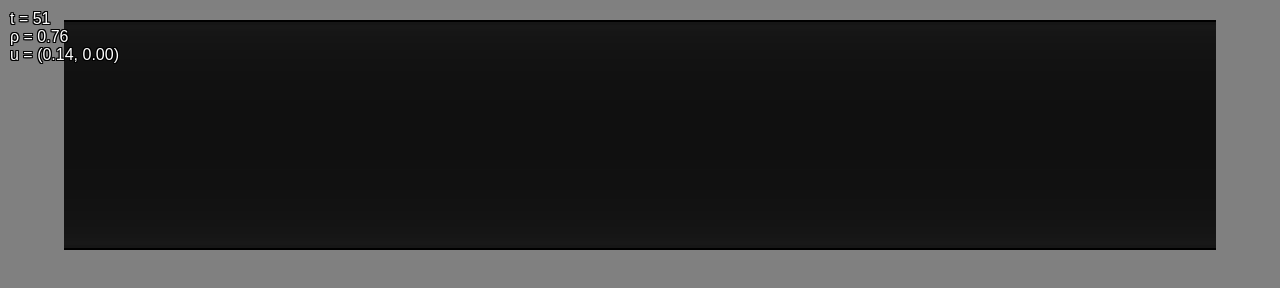
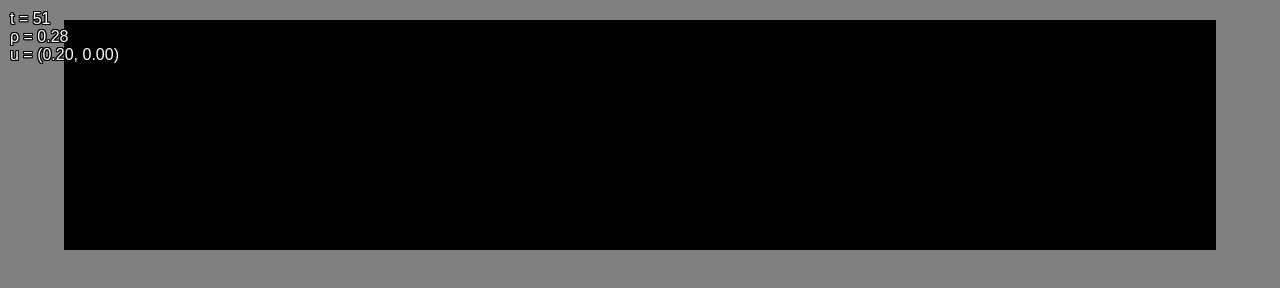
Before and after one commit to k-j0/channel-flows, a plain HTML site: page index.html in a window 1280 px wide. Drawn offline with nearby package versions, Linux system fonts and the light colour scheme; animation ran at ten frames a second.

Commit message:
Delegate renderer to external class

```diff
--- a/index.html
+++ b/index.html
@@ -14,6 +14,7 @@
 
     <!-- Include source files  -->
     <script src='plots.js'></script>
+    <script src='renderer.js'></script>
     <script src='lbm.js'></script>
 
     <style>
@@ -45,43 +46,13 @@
 
             // Simulation parameters
             let simParams = new D2Q9.Parameters();
-            simParams.width = 20;
-            simParams.height = 100;
+            simParams.width = 30;
+            simParams.height = 30;
             simParams.kinematicViscosity = 0.5;
             simParams.initialDensity = 1.0;
             simParams.force = new THREE.Vector2(5e-8, 0);
 
-
-
-            // Utility function to clamp between two values
-            const clamp = (v, m, M) => Math.min(Math.max(v, m), M);
-
-            // Initialise Three.js renderer
-            const width = window.innerWidth * 0.9;
-            const height = width * 0.2;
-            const renderer = new THREE.WebGLRenderer({ antialias: true });
-            renderer.setSize(width, height);
-            renderer.domElement.style.margin = '20px auto';
-            document.body.appendChild(renderer.domElement);
-            const camera = new THREE.OrthographicCamera(-0.5, 0.5, 0.5, -0.5, 0.1, 10); // x=-0.5..0.5, y=-0.5..0.5 view
-
-            // Create data texture to hold results
-            const data = new Uint8Array(3 * simParams.width * simParams.height);
-            const texture = new THREE.DataTexture(data, simParams.width, simParams.height, THREE.RGBFormat);
-
-            // Show texture on 0..1 plane mesh
-            const scene = new THREE.Scene();
-            const plane = new THREE.Mesh(new THREE.PlaneGeometry(1, 1), new THREE.MeshBasicMaterial({
-                map: texture // bind data texture to plane mesh
-            }));
-            plane.position.z = -1;
-            scene.add(plane);
-
-            // Render function
-            const refresh = () => {
-                texture.needsUpdate = true;
-                renderer.render(scene, camera);
-            };
+            let renderer = new Renderer(simParams.width, simParams.height);
 
             // Init simulation
             let sim = new D2Q9(simParams);
@@ -95,31 +66,24 @@
                 // further the sim
                 sim.step();
 
-                // plot velocity after 2000 iterations
-                if (sim.t == 2000) sim.plotXVelocity();
+                // plot velocity after 1000 iterations
+                if (sim.t == 1000) sim.plotXVelocity();
 
-                // update UI
+                // update on-screen UI
                 document.getElementById('stats').innerHTML =
                         't = ' + sim.t + '<br/>' +
                         'ρ = ' + sim.density.toFixed(2) + '<br/>' +
                         'u = (' + sim.velocity.x.toFixed(2) + ', ' + sim.velocity.y.toFixed(2) + ')';
 
-                // update texture with site densities & velocities
-                for(let x = 0; x < simParams.width; ++x) {
-                    for(let y = 0; y < simParams.height; ++y) {
-                        let idx = (x + y * simParams.width) * 3;
-                        let site = sim.getSite(x, y);
-                        if (site.boundary) {
-                            data[idx] = data[idx+1] = data[idx+2] = 0; continue;
-                        }
-                        data[idx] = clamp(site.density * 70, 0, 255);
-                        if (showVelocity) {
-                            data[idx] = clamp(site.velocity.x * 130, 0, 255);
-                        }
-                        data[idx+2] = data[idx+1] = data[idx];
+                // update texture with site densities or velocities
+                renderer.render((x, y) => {
+                    let site = sim.getSite(x, y);
+                    if (showVelocity) {
+                        return site.velocity * 130;
+                    } else {
+                        return site.density * 70;
                     }
-                }
-                refresh();
+                });
 
                 requestAnimationFrame(update);
                 //setTimeout(update, 100); // slow step-by-step simulation
--- /dev/null
+++ b/renderer.js
@@ -0,0 +1,68 @@
+
+/**
+ * Simple 2D renderer to output a dynamic texture to the screen
+ */
+class Renderer {
+
+    width; // width of the texture
+    height; // height of the texture
+    data; // texture data being rendered
+
+
+    /**
+     * Default constructor - initializes the renderer
+     *
+     * @param {int} texWidth The width of the texture to display
+     * @param {int} texHeight The height of the texture to display
+     */
+    constructor(texWidth, texHeight) {
+
+        this.width = texWidth;
+        this.height = texHeight;
+
+        // Initialise Three.js renderer
+        const width = window.innerWidth * 0.9;
+        const height = width * 0.2;
+        const renderer = new THREE.WebGLRenderer({ antialias: true });
+        renderer.setSize(width, height);
+        renderer.domElement.style.margin = '20px auto';
+        document.body.appendChild(renderer.domElement);
+        const camera = new THREE.OrthographicCamera(-0.5, 0.5, 0.5, -0.5, 0.1, 10); // x=-0.5..0.5, y=-0.5..0.5 view
+
+        // Create data texture to hold results
+        this.data = new Uint8Array(3 * texWidth * texHeight);
+        const texture = new THREE.DataTexture(this.data, texWidth, texHeight, THREE.RGBFormat);
+
+        // Show texture on 0..1 plane mesh
+        const scene = new THREE.Scene();
+        const plane = new THREE.Mesh(new THREE.PlaneGeometry(1, 1), new THREE.MeshBasicMaterial({
+            map: texture // bind data texture to plane mesh
+        }));
+        plane.position.z = -1;
+        scene.add(plane);
+
+        // Render function
+        this.refresh = () => {
+            texture.needsUpdate = true;
+            renderer.render(scene, camera);
+        };
+    }
+
+    /**
+     * Refreshes the render by updating the texture
+     */
+    render(updateCallback) {
+        // Update all of the image's pixels
+        for(let x = 0; x < this.width; ++x) {
+            for(let y = 0; y < this.height; ++y) {
+                let idx = (x + y * this.width) * 3;
+                let val = updateCallback(x, y); // obtain pixel value
+                val = Math.min(Math.max(val, 0), 255); // clamp to 0..255
+                this.data[idx] = this.data[idx+1] = this.data[idx+2] = val;
+            }
+        }
+        this.refresh();
+    }
+
+
+}; // class Renderer
```
